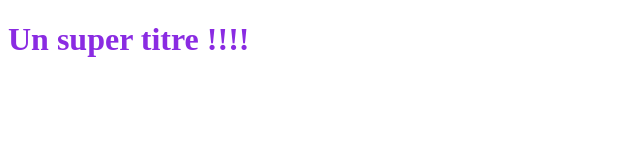
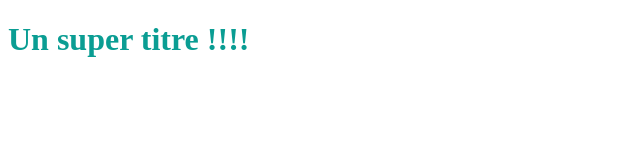
Before and after one commit to hichamTa/OpenclassroomsProject, a plain HTML site: page index.html in a window 1280 px wide. Shown: the whole page, without its empty margins (0-640 px from the left). Drawn offline with Linux system fonts and the light colour scheme.

Commit message:
modification couleur en bleu

```diff
--- a/styles.css
+++ b/styles.css
@@ -1,3 +1,3 @@
 h1 {
-    color: blueviolet;
+    color: rgb(10, 157, 147);
  }
```
